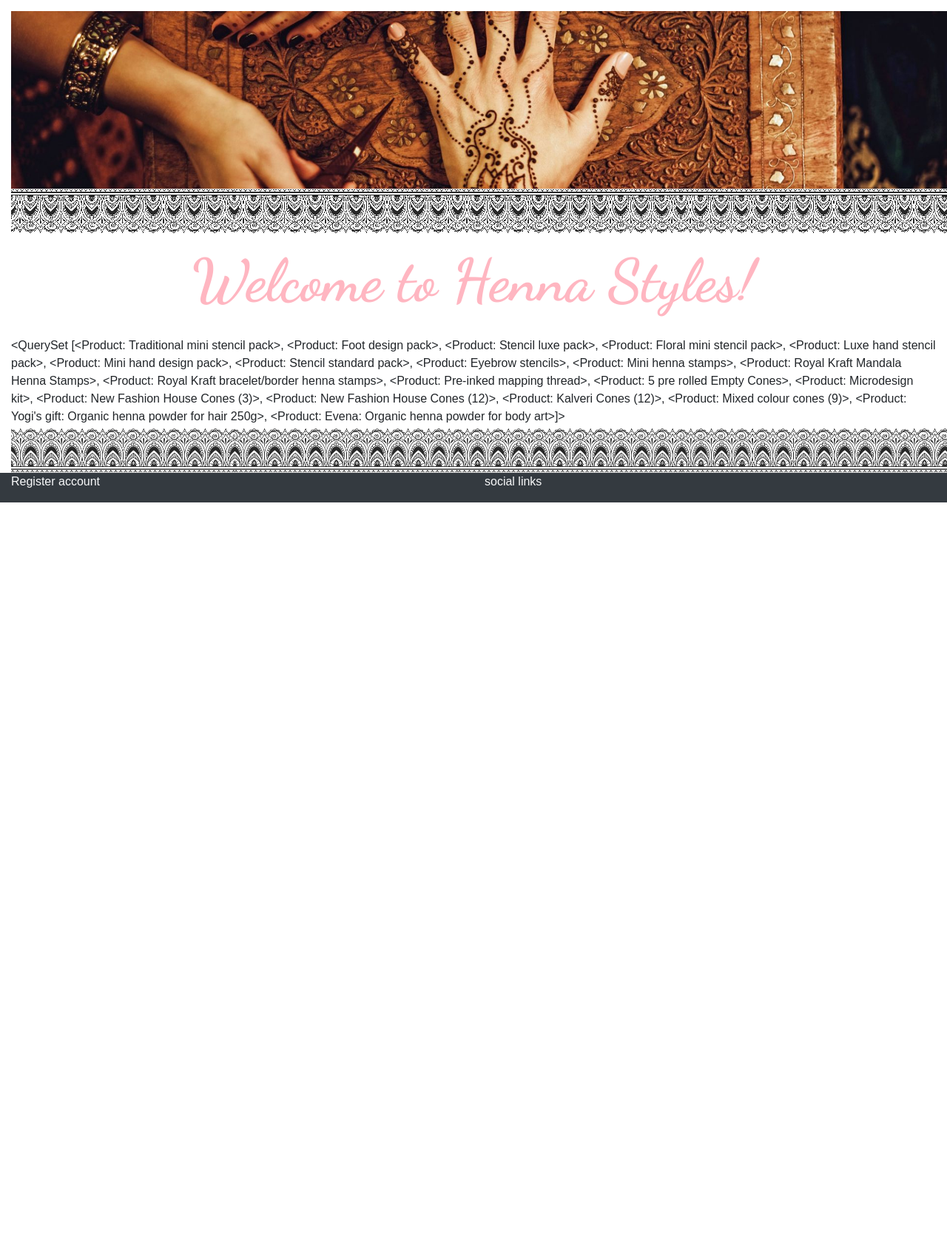
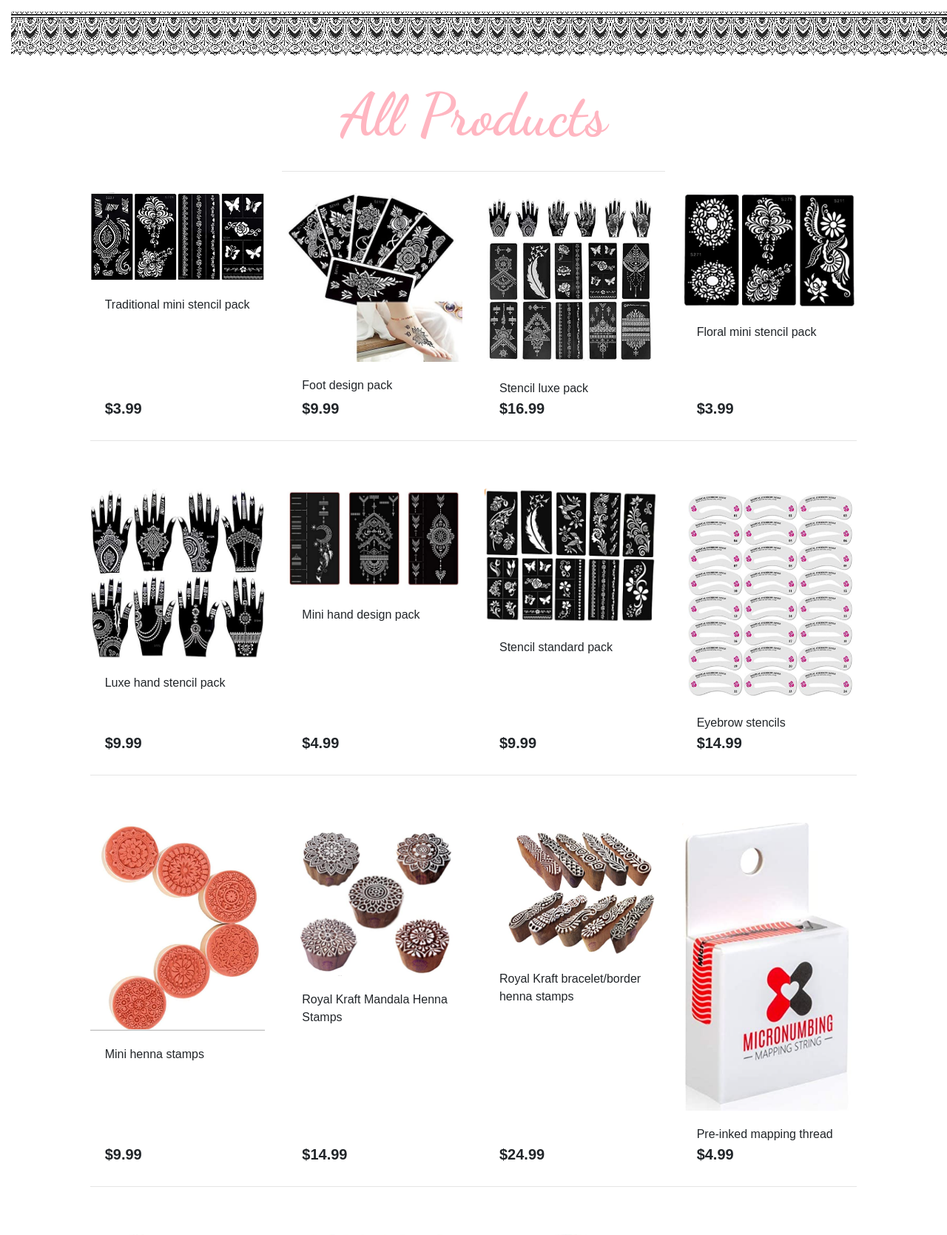
Before and after one commit to LitzN/MS4-Henna, a Django app: page /products/ in a window 1280 px wide. Shown: the part 189-1858 px from the top of the page at 74% size. Before the commit the page ends 868 px from the top, so only its background shows below. Run offline with Django 3.2, Linux system fonts and the light colour scheme; data comes from the database, SQL or seed files in the repository.

Commit message:
Added product cards to all products page

```diff
--- a/HennaS/products/templates/products/products.html
+++ b/HennaS/products/templates/products/products.html
@@ -20,24 +20,70 @@
 {% block content %}
 <div class="buffer"></div>
 <div class="container-fluid">
-    <div class="row">
-        <div class="col">
-            <div class="home-img"></div>
-        </div>
-    </div>
+
     <div class="row">
         <div class="col-12">
             <div class="pattern-border border-top"></div>
         </div>
     </div>
     <div class="row">
-            <div class="col-10 offset-1">
-                <p class="welcome logo-font pink text-center">Welcome to Henna Styles!</p>
+        <div class="col-10 offset-1 text-center mt-3">
+            <p class="welcome logo-font pink text-center">All Products</p>
+            <hr class="w-50">
         </div>
     </div>
+
+    <div class="row">
+        <div class="product-container col-10 offset-1">
+            <div class="row mt-1 mb-2">
+            </div>
+            <div class="row">
+                    {% for product in products %}
+                    <div class="col-sm-6 col-md-6 col-lg-4 col-xl-3">
+                        <div class="card h-100 border-0">
+                            {% if product.image %}
+                            <a href="">
+                                <img class="card-img-top img-fluid" src="{{ product.image.url }}" alt="{{ product.name }}">
+                            </a>
+                            {% else %}
+                            <a href="">
+                                <img class="card-img-top img-fluid" src="{{ MEDIA_URL }}noimage.png" alt="{{ product.name }}">
+                            </a>
+                            {% endif %}
+                            <div class="card-body pb-0">
+                                <p class="mb-0">{{ product.name }}</p>
+                            </div>
+                            <div class="card-footer bg-white pt-0 border-0 text-left">
                                 <div class="row">
                                     <div class="col">
-                {{ products }}
+                                        <p class="lead mb-0 text-left font-weight-bold">${{ product.price }}</p>
+                                    </div>
+                                </div>
+                            </div>
+                        </div>
+                    </div>
+                    {% if forloop.counter|divisibleby:1 %}
+                            <div class="col-12 d-sm-none mb-5">
+                                <hr>
+                            </div>
+                        {% endif %}
+                        {% if forloop.counter|divisibleby:2 %}
+                            <div class="col-12 d-none d-sm-block d-md-block d-lg-none mb-5">
+                                <hr>
+                            </div>
+                        {% endif %}
+                        {% if forloop.counter|divisibleby:3 %}
+                            <div class="col-12 d-none d-lg-block d-xl-none mb-5">
+                                <hr>
+                            </div>
+                        {% endif %}
+                        {% if forloop.counter|divisibleby:4 %}
+                            <div class="col-12 d-none d-xl-block mb-5">
+                                <hr>
+                            </div>
+                        {% endif %}
+                    {% endfor %}
+            </div>
         </div>
     </div>
 
@@ -46,4 +92,5 @@
             <div class="pattern-border border-bottom"></div>
         </div>
     </div>
+</div>
 {% endblock %}
```
Also changed, not shown: HennaS/media/mixed-colour-cones-9-pack.png (renamed from HennaS/media/Mixed-colour-cones-9-pack.png). Lines whose indentation alone changed are shown as unchanged.
